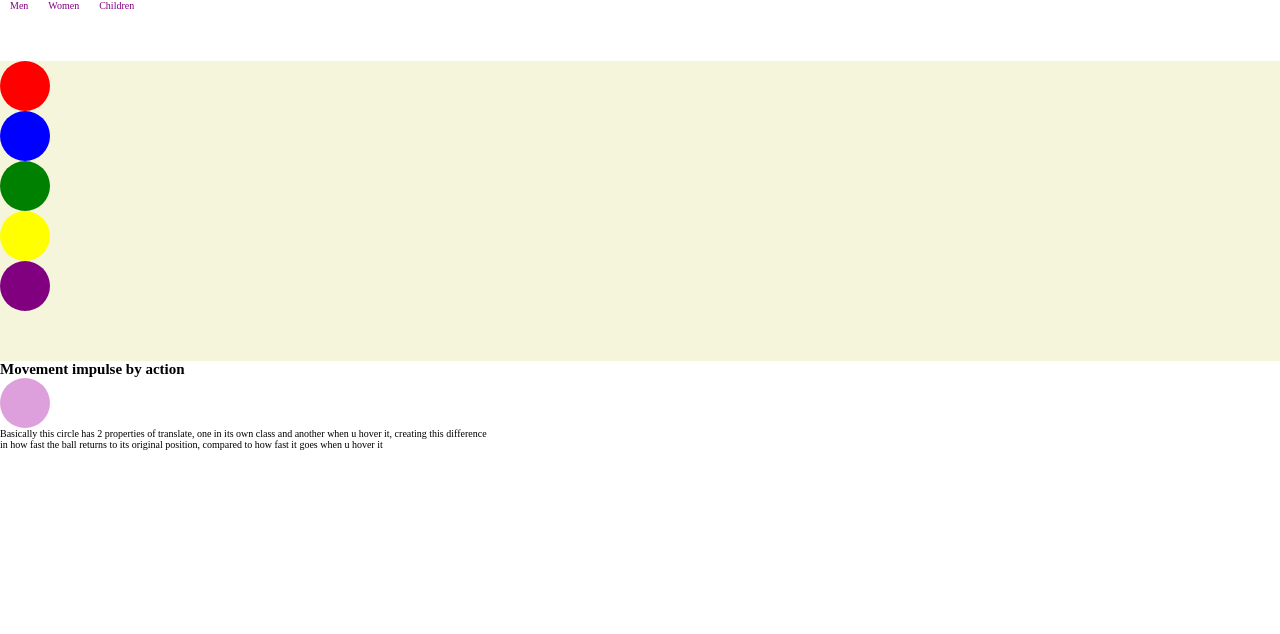
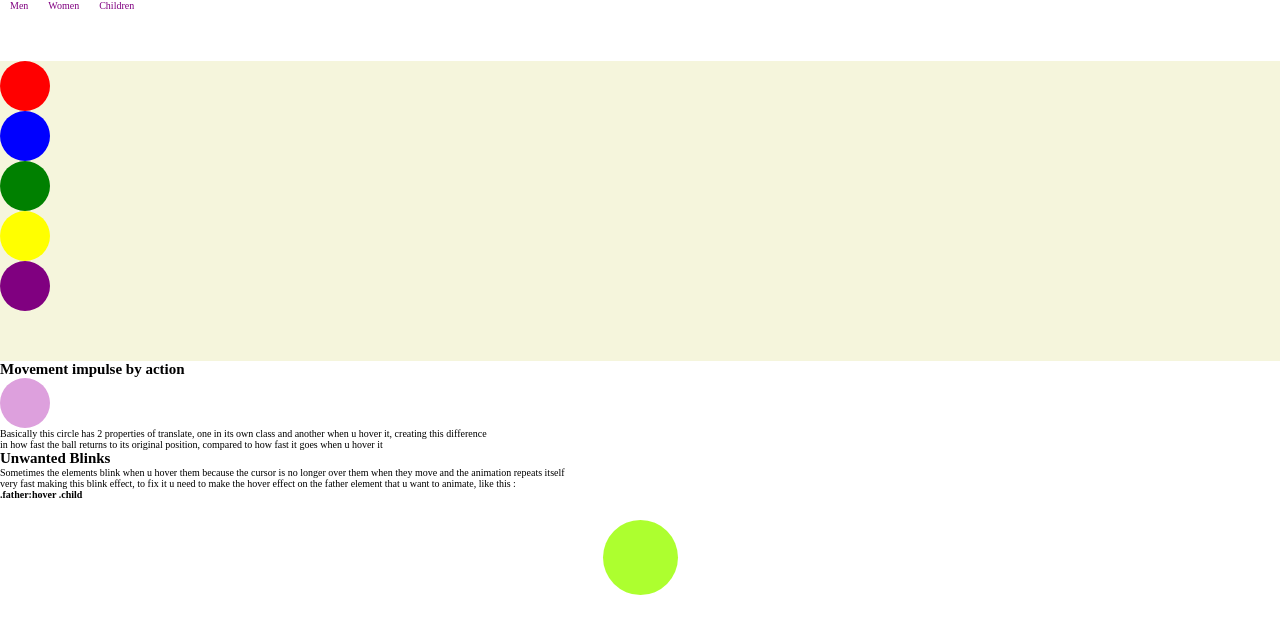
Before and after one commit to Carlos-Pretelin/PlatziTransiciones, a React app: page /Timing in a window 1280 px wide. Shown: the top 634 px of the page. Built offline with nearby package versions, Linux system fonts and the light colour scheme.

Commit message:
Blink section added to the Timing component

```diff
--- a/src/components/Timing/Timing.jsx
+++ b/src/components/Timing/Timing.jsx
@@ -28,6 +28,22 @@ const Timing = () => {
                    in how fast the ball returns to its original position, compared to how fast it goes when u hover it
                 </p>
         </div>
+
+
+        <div>
+            <h2>Unwanted Blinks</h2>
+            <p>Sometimes the elements blink when u hover them because the cursor is no longer over them when they move and the animation repeats itself<br/>
+               very fast making this blink effect, to fix it u need to make the hover effect on the father element that u want to animate, like this : <br/>
+               <strong>.father:hover .child {}</strong>
+            </p>
+
+            <div className='Timing-blink-father'>
+                <div className='Timing-blink-child'>
+
+                </div>
+
+            </div>
+        </div>
     </>
   )
 }
--- a/src/components/Timing/Timing.scss
+++ b/src/components/Timing/Timing.scss
@@ -67,3 +67,21 @@
     transition: transform 1s linear;
     transform: translateX(20rem);
 }
+
+
+
+
+.Timing-blink-father:hover .Timing-blink-child {
+    transform: translateX(20rem);
+    transition: transform 400ms linear;
+}
+
+.Timing-blink-child{
+    border-radius: 50%;
+    background-color: greenyellow;
+    width: 7.5rem;
+    height: 7.5rem;
+    margin: 2rem auto;
+    transition: transform 400ms linear;
+
+}
```
